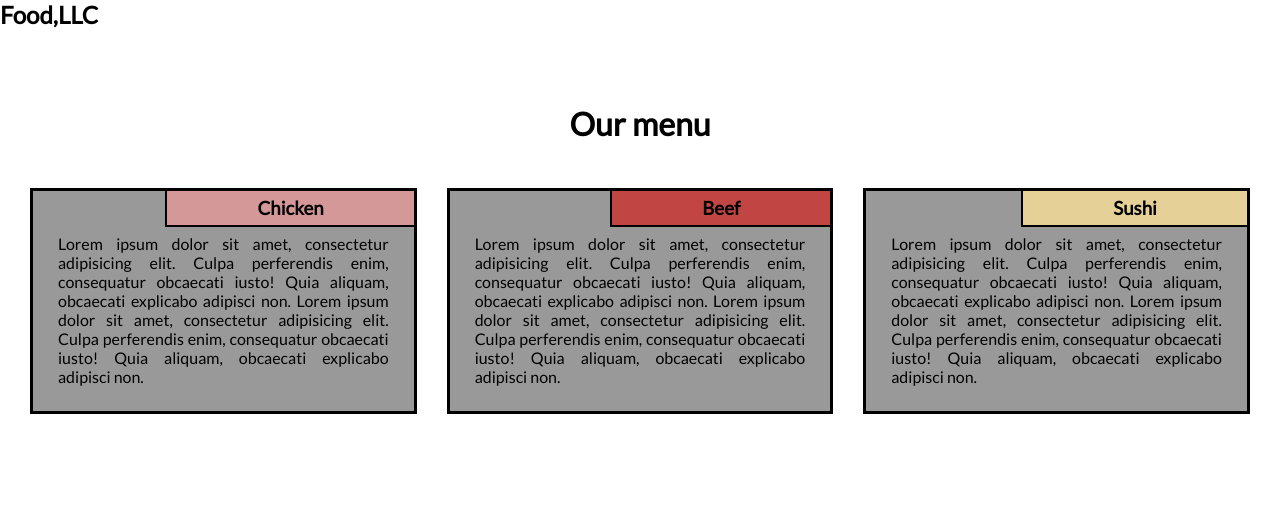
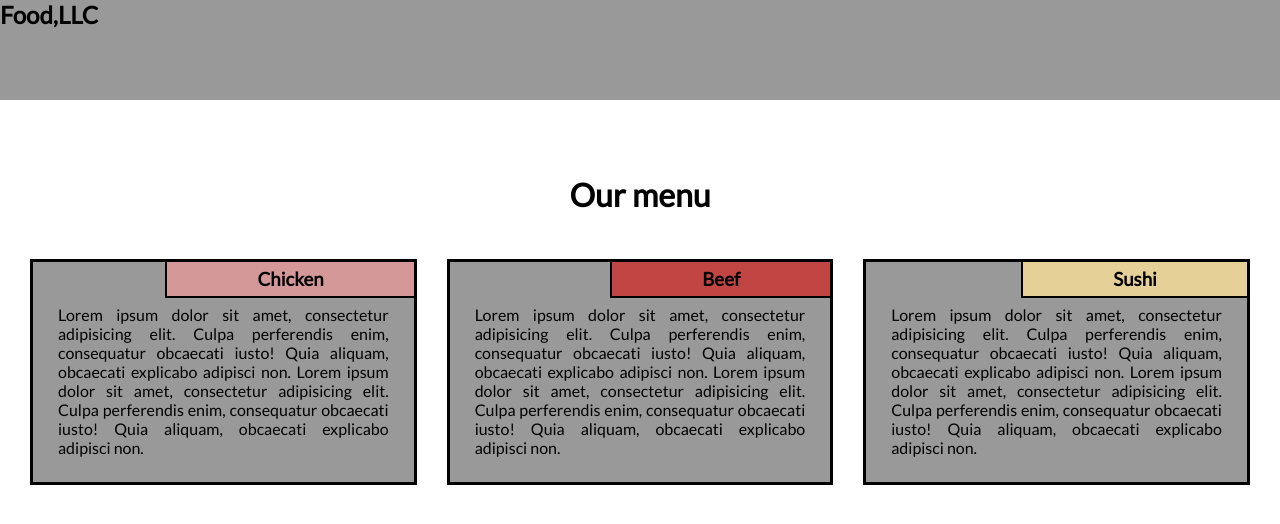
Before and after one commit to Harshro/courseraProject, a plain HTML site: page index.html in a window 1280 px wide. Drawn offline with Linux system fonts and the light colour scheme.

Commit message:
Update style.css

```diff
--- a/css/style.css
+++ b/css/style.css
@@ -7,7 +7,10 @@
 body {
     font-family: 'Lato', sans-serif;
 }
-
+.navbar{
+    background-color: #999999;
+    height: 100px;
+}
 .row {
     width: 100%;
 }
```
